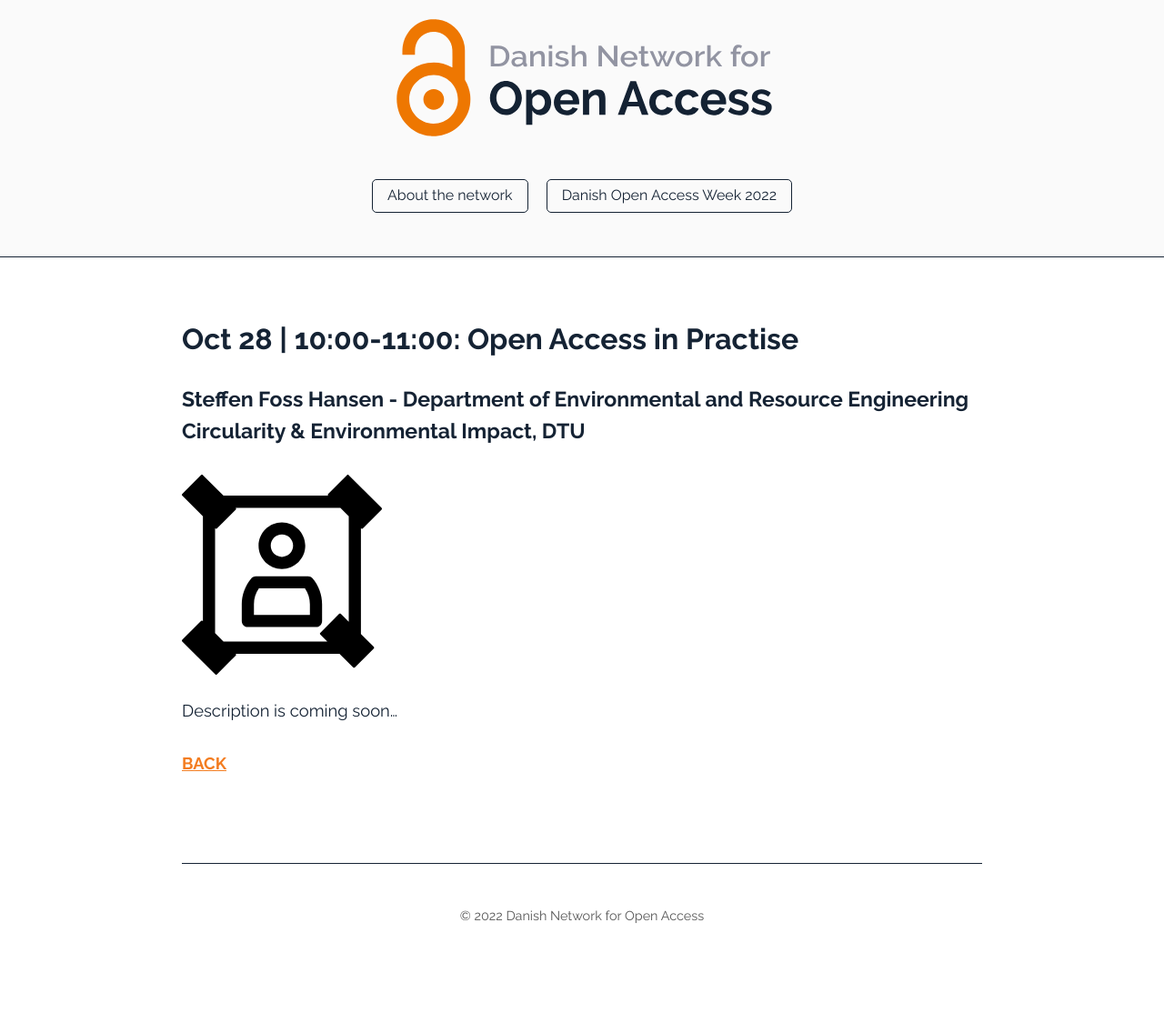
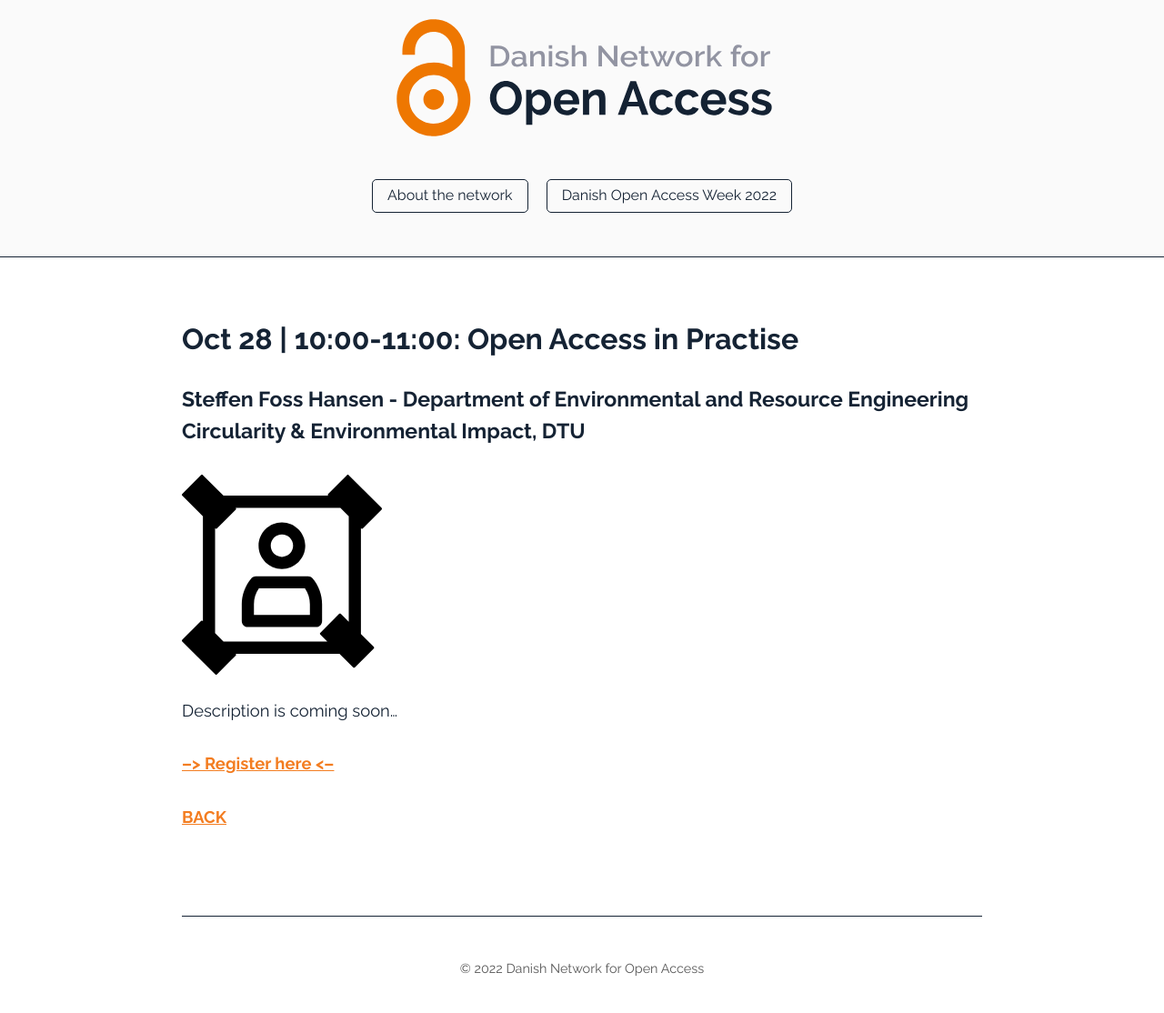
Before and after one commit to openaccess-dk/openaccess-dk.github.io, a Jekyll site: the page built from 01_friday.md, in a window 1280 px wide. Shown: the whole page at 91% size. Built offline with Jekyll 4.4.1, drawn with Linux system fonts in a browser that asks for light colours; before the commit the page ends 1056 px from its top, so only the background shows below that.

Commit message:
Update 01_friday.md

```diff
--- a/01_friday.md
+++ b/01_friday.md
@@ -12,4 +12,6 @@
 
 Description is coming soon...
 
+##### [--> Register here <--](https://ku-dk.libwizard.com/f/oa_week_web9)
+
 ##### [BACK](https://openaccess.dk/oaw2022#programme-of-the-danish-open-access-week-2022)
```
